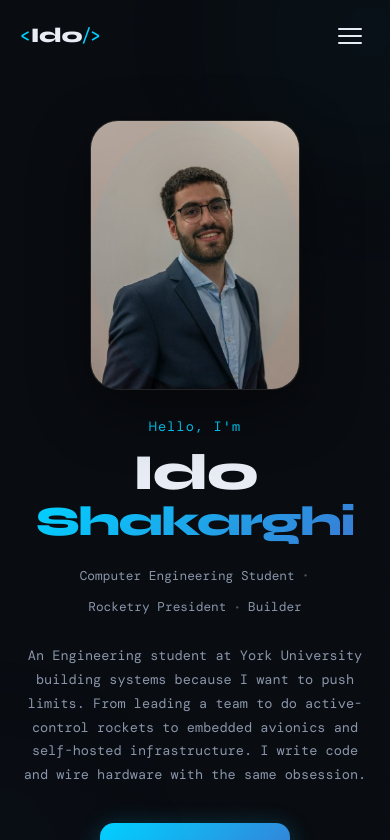
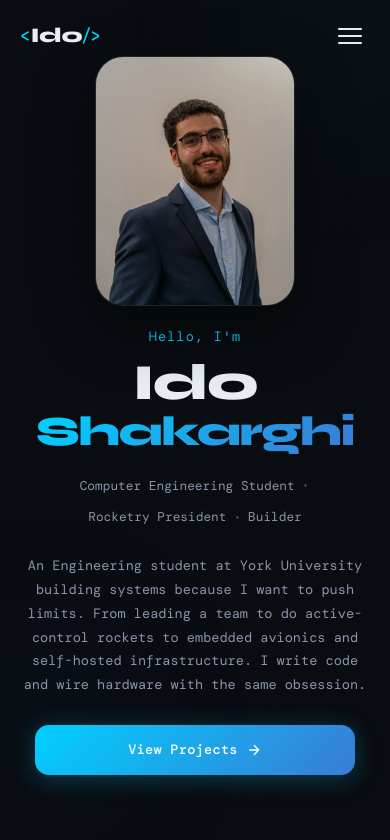
Before and after one commit to idoshakarghi/portfoliowebsite, a React (Vite) app: page / in a window 390 px wide. Shown: the top 840 px of the page. Built offline with nearby package versions, Linux system fonts and the light colour scheme; a web font is replaced by a local one.

Commit message:
Fixed margins

```diff
--- a/src/components/Hero.css
+++ b/src/components/Hero.css
@@ -6,7 +6,7 @@
   justify-content: center;
   position: relative;
   overflow: hidden;
-  padding: 100px 32px 60px;
+  padding: 64px 32px 20px; /* was 100px top / 60px btm */
 }
 
 /* Ambient blobs */
@@ -118,13 +118,13 @@
   color: var(--text-secondary);
   line-height: 1.75;
   max-width: 520px;
-  margin-bottom: 36px;
+  margin-bottom: 28px; /* was 36px */
 }
 
 .hero__actions {
   display: flex;
   gap: 16px;
-  margin-bottom: 40px;
+  margin-bottom: 28px; /* was 40px */
   flex-wrap: wrap;
 }
 
@@ -195,8 +195,21 @@
 
 .hero__photo-frame {
   position: relative;
-  width: 300px;
-  height: 360px;
+  width: 340px;
+  height: 420px;
+  border-radius: 28px;
+  overflow: hidden;
+  border: 1px solid rgba(255,255,255,0.08);
+  background: #111;
+  box-shadow: 0 20px 60px rgba(0,0,0,0.45);
+}
+
+.hero__photo {
+  width: 100%;
+  height: 100%;
+  object-fit: cover;
+  object-position: center top;
+  display: block;
 }
 
 .hero__photo-placeholder {
@@ -240,10 +253,9 @@
 
 .hero__photo-glow {
   position: absolute;
-  inset: -20px;
-  background: radial-gradient(circle at 50% 50%, rgba(0,210,255,0.08) 0%, transparent 65%);
-  border-radius: 50%;
+  inset: 0;
   pointer-events: none;
+  box-shadow: inset 0 0 80px rgba(0,210,255,0.08);
 }
 
 /* Floating stat cards */
@@ -301,7 +313,7 @@
 /* Scroll indicator */
 .hero__scroll {
   position: absolute;
-  bottom: 32px;
+  bottom: 24px;
   left: 50%;
   transform: translateX(-50%);
   display: flex;
@@ -344,76 +356,30 @@
   50% { transform: translateY(8px); opacity: 0.3; }
 }
 
-@media (max-width: 900px) {
-  .hero__inner {
-    grid-template-columns: 1fr;
-    text-align: left;
-  }
+/* ─── Responsive ─────────────────────────────────────────────────────────── */
 
-  .hero__visual {
-    display: none;
-  }
-}
-
-@media (max-width: 480px) {
-  .hero {
-    padding: 100px 20px 60px;
-  }
-
-  .hero__actions {
-    flex-direction: column;
-  }
-}
-.hero__photo-frame {
-  position: relative;
-  width: 340px;
-  height: 420px;
-  border-radius: 28px;
-  overflow: hidden;
-  border: 1px solid rgba(255,255,255,0.08);
-  background: #111;
-  box-shadow: 0 20px 60px rgba(0,0,0,0.45);
-}
-
-.hero__photo {
-  width: 100%;
-  height: 100%;
-  object-fit: cover;
-  object-position: center top;
-  display: block;
-}
-
-.hero__photo-glow {
-  position: absolute;
-  inset: 0;
-  pointer-events: none;
-  box-shadow: inset 0 0 80px rgba(0,210,255,0.08);
-}
-
-
-/* Replace the existing @media (max-width: 900px) and @media (max-width: 480px) blocks with these: */
-
-/* REPLACE your current smaller-screen media queries with this */
-
+/* Small laptops & tablets — single column, centered */
 @media (max-width: 1100px) {
   .hero {
-    min-height: 100vh;
-    padding: 140px 28px 50px; /* more room at top when entering */
+    padding: 52px 24px 16px;
+    min-height: auto;
     justify-content: flex-start;
   }
 
   .hero__inner {
     grid-template-columns: 1fr;
-    gap: 26px;
     text-align: center;
     justify-items: center;
-    align-content: start;
+    gap: 20px;
   }
 
   .hero__content {
     display: flex;
     flex-direction: column;
     align-items: center;
+    width: 100%;
+    padding: 0;
+    margin: 0;
   }
 
   .hero__greeting,
@@ -422,59 +388,53 @@
   }
 
   .hero__bio {
-    max-width: 640px;
+    text-align: center;
     margin-left: auto;
     margin-right: auto;
-    text-align: center;
+    max-width: 560px;
+  }
+
+  .hero__actions {
+    justify-content: center;
+  }
+
+  .hero__socials {
+    justify-content: center;
   }
 
   .hero__visual {
-    display: flex;
     order: -1;
     justify-content: center;
-  }
-
-  .hero__photo-frame {
-    width: 240px;
-    height: 300px;
+    width: 100%;
   }
 
   .hero__stat-card {
     display: none;
   }
 
-  .hero__scroll {
-    display: none;
+  .hero__photo-frame {
+    width: 200px;
+    height: 250px;
   }
+
+  .hero__blob--1 { width: 400px; height: 400px; right: -80px; }
+  .hero__blob--2 { width: 360px; height: 360px; left: -80px; }
 }
 
-@media (max-width: 768px) {
+/* Mobile */
+@media (max-width: 640px) {
   .hero {
-    padding: 125px 20px 30px;
+    padding: 56px 20px 12px;
+    min-height: 100svh;
   }
 
   .hero__name {
-    font-size: clamp(2.8rem, 13vw, 5rem);
+    font-size: clamp(2.8rem, 13vw, 4.5rem);
+    word-break: break-word;
   }
 
-  .hero__photo-frame {
-    width: 210px;
-    height: 270px;
-  }
-}
-
-@media (max-width: 768px) {
-  .hero {
-    /* More top padding on mobile so content clears the navbar */
-    padding: 120px 20px 80px;
-    min-height: 100svh; /* use svh to avoid browser chrome issues */
-    justify-content: flex-start;
-  }
-
-  .hero__name {
-    /* Tighter font size so it never overflows */
-    font-size: clamp(2.8rem, 13vw, 5rem);
-    word-break: break-word;
+  .hero__name-last {
+    font-size: 0.82em;
   }
 
   .hero__bio {
@@ -483,14 +443,15 @@
   }
 
   .hero__roles {
-    flex-wrap: wrap;
     gap: 6px;
   }
 
   .hero__actions {
     flex-direction: column;
-    align-items: flex-start;
+    align-items: stretch;
     gap: 12px;
+    width: 100%;
+    max-width: 320px;
   }
 
   .hero__btn {
@@ -502,18 +463,11 @@
     gap: 16px;
   }
 
-  /* Blobs can eat into layout on small screens — tone them down */
-  .hero__blob--1 { width: 300px; height: 300px; }
-  .hero__blob--2 { width: 250px; height: 250px; }
-  .hero__blob--3 { display: none; }
-}
-@media (max-width: 768px) {
   .hero__scroll {
     display: none;
   }
+
+  .hero__blob--1 { width: 280px; height: 280px; }
+  .hero__blob--2 { width: 240px; height: 240px; }
+  .hero__blob--3 { display: none; }
 }
-@media (max-width: 768px) {
-  .hero__name-last {
-    font-size: 0.82em;
-  }
-}
```
